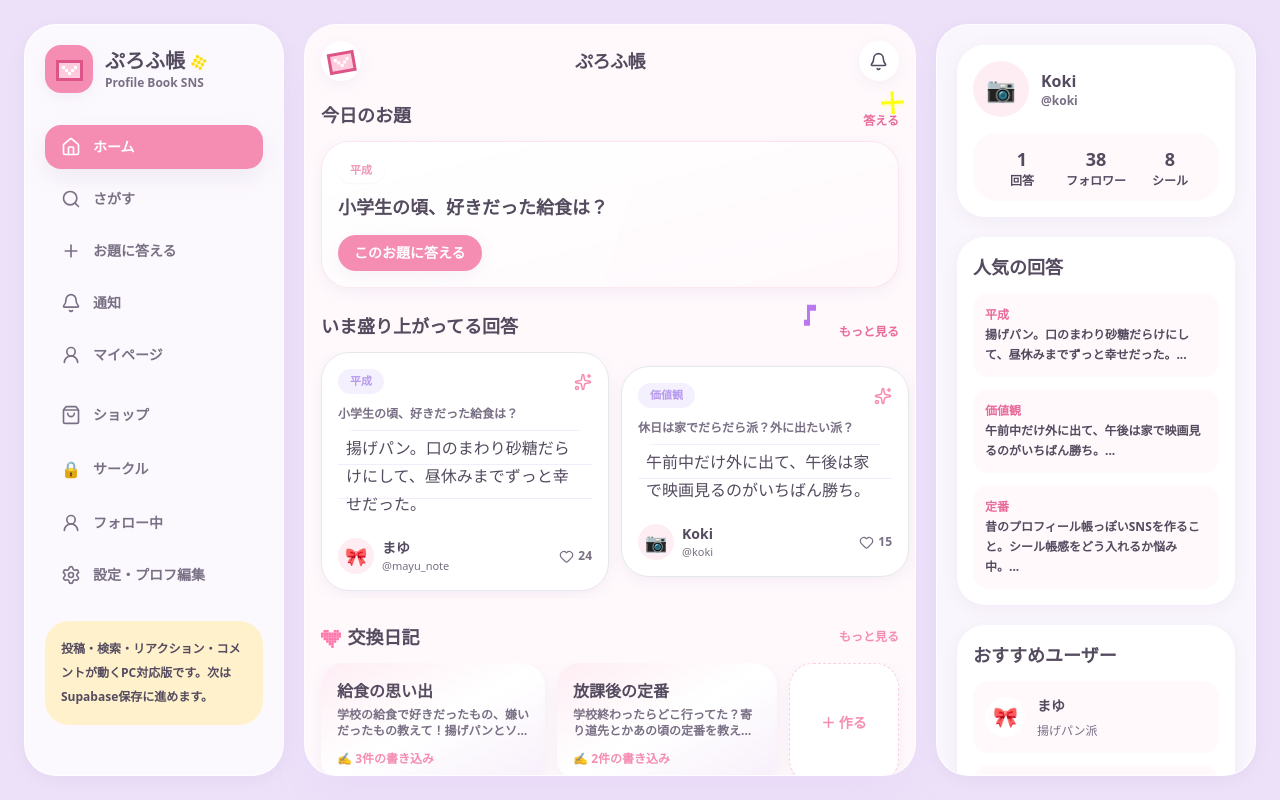
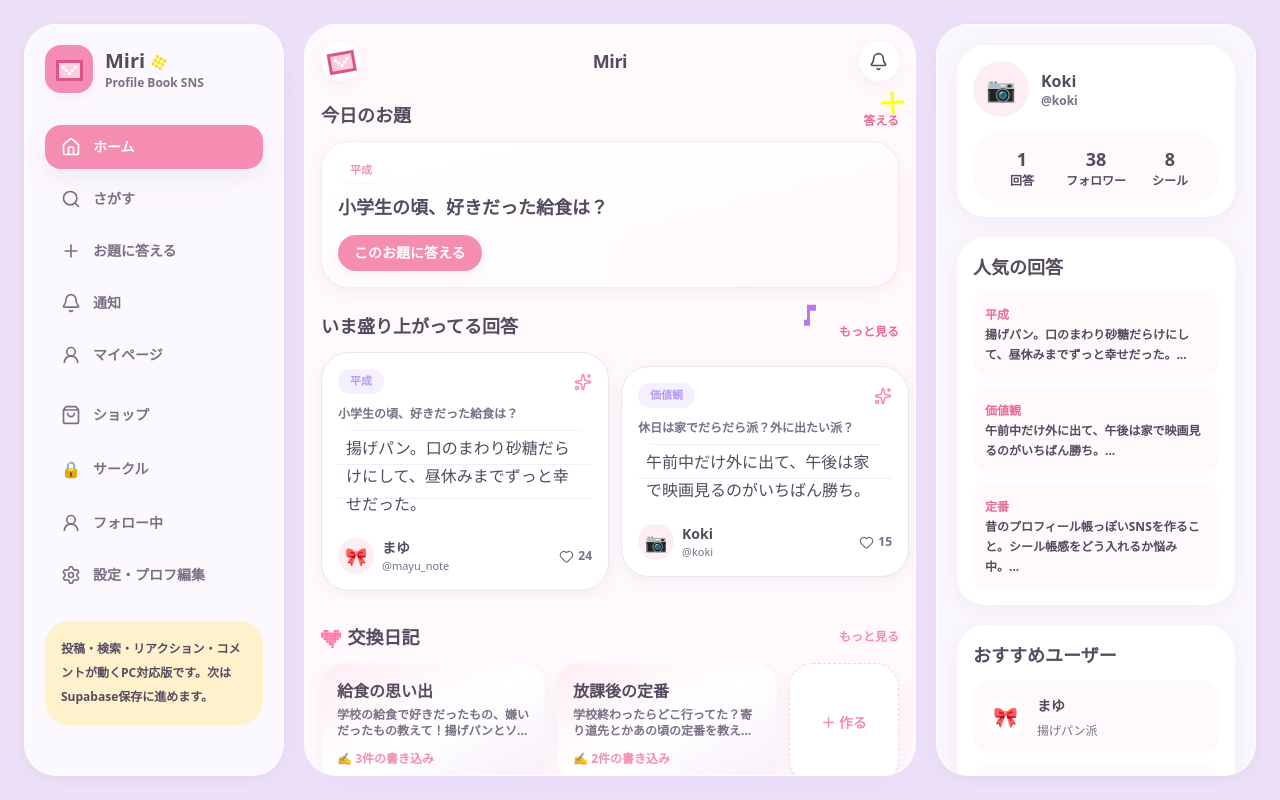
Before and after one commit to tokutoku0519/profilebook-sns-v3-responsive-pc, a Next.js app: page / in a window 1280 px wide. Built offline with nearby package versions, Linux system fonts and the light colour scheme; a web font is replaced by a local one.

Commit message:
Rename app to Miri, add app icon

```diff
--- a/src/app/layout.tsx
+++ b/src/app/layout.tsx
@@ -2,8 +2,12 @@ import './globals.css';
 import type { Metadata } from 'next';
 
 export const metadata: Metadata = {
-  title: 'プロフィール帳SNS',
-  description: '平成プロフィール帳 × シール帳 × SNS のMVPプロトタイプ'
+  title: 'Miri',
+  description: '平成プロフィール帳 × シール帳 × SNS',
+  icons: {
+    icon: '/icon.png',
+    apple: '/icon.png',
+  },
 };
 
 export default function RootLayout({ children }: { children: React.ReactNode }) {
--- a/src/app/page.tsx
+++ b/src/app/page.tsx
@@ -499,7 +499,7 @@ function DesktopNav({ active, go }: { active: TabKey; go: (s: Screen) => void })
   ];
   return (
     <aside className="hidden h-[calc(100vh-48px)] w-[260px] shrink-0 rounded-[32px] border border-white/70 bg-white/80 p-5 shadow-card backdrop-blur lg:block">
-      <div className="mb-8 flex items-center gap-3"><div className="grid h-12 w-12 place-items-center rounded-2xl bg-pink shadow-card"><RetroMail /></div><div><p className="flex items-center gap-1.5 text-xl font-black">ぷろふ帳<RetroMiniStar /></p><p className="text-xs font-bold text-muted">Profile Book SNS</p></div></div>
+      <div className="mb-8 flex items-center gap-3"><div className="grid h-12 w-12 place-items-center rounded-2xl bg-pink shadow-card"><RetroMail /></div><div><p className="flex items-center gap-1.5 text-xl font-black">Miri<RetroMiniStar /></p><p className="text-xs font-bold text-muted">Profile Book SNS</p></div></div>
       <nav className="space-y-2">
         {items.map((item) => { const Icon = item.icon; const isActive = active === item.key; return (
           <button key={item.key} onClick={() => go(item.screen)} className={`flex w-full items-center gap-3 rounded-2xl px-4 py-3 text-left text-sm font-black transition ${isActive ? 'bg-pink text-white shadow-floating' : 'text-muted hover:bg-pink/10 hover:text-ink'}`}>
@@ -584,7 +584,7 @@ function DesktopShell({ children, active, go, answers, avatarUrl }: { children:
   );
 }
 
-function AppHeader({ title = 'ぷろふ帳', back = false, onBack, onBell }: { title?: string; back?: boolean; onBack?: () => void; onBell?: () => void }) {
+function AppHeader({ title = 'Miri', back = false, onBack, onBell }: { title?: string; back?: boolean; onBack?: () => void; onBell?: () => void }) {
   return (
     <header className="sticky top-0 z-20 flex h-16 items-center justify-between bg-base/90 px-4 pt-2 backdrop-blur">
       <button onClick={back ? onBack : undefined} className="grid h-10 w-10 place-items-center rounded-full bg-white shadow-card">
@@ -2047,7 +2047,7 @@ function MyPageScreen({ go, answers, avatarUrl }: { go: (s: Screen, answerId?: s
         >
           <div className="flex items-center justify-between">
             <div>
-              <p className="text-[11px] font-black text-white/70">ぷろふ帳</p>
+              <p className="text-[11px] font-black text-white/70">Miri</p>
               <p className="text-xl font-black text-white">🛍 ショップ</p>
               <p className="mt-1 text-xs font-bold text-white/80">テーマ・シール・デコをゲットしよう</p>
             </div>
@@ -2803,10 +2803,10 @@ const SHOP_ITEMS: Record<ShopCategory, { id: string; name: string; preview: stri
     { id: 'art-frame', name: '🎨 アートフレーム', preview: '❋ ────── ❋', price: 200, owned: false },
   ],
   font: [
-    { id: 'tegaki', name: '📝 てがき体', preview: 'ぷろふ帳', price: 100, owned: false },
-    { id: 'pop', name: '💫 ポップ体', preview: 'ぷろふ帳', price: 100, owned: false },
-    { id: 'elegant', name: '✒ エレガント体', preview: 'ぷろふ帳', price: 120, owned: false },
-    { id: 'maru', name: '🌸 丸ゴシック', preview: 'ぷろふ帳', price: 100, owned: false },
+    { id: 'tegaki', name: '📝 てがき体', preview: "Miri", price: 100, owned: false },
+    { id: 'pop', name: '💫 ポップ体', preview: "Miri", price: 100, owned: false },
+    { id: 'elegant', name: '✒ エレガント体', preview: "Miri", price: 120, owned: false },
+    { id: 'maru', name: '🌸 丸ゴシック', preview: "Miri", price: 100, owned: false },
   ],
 };
 
@@ -2829,7 +2829,7 @@ function ShopScreen({ go }: { go: (s: Screen) => void }) {
       <div className="mx-4 mt-3 rounded-[28px] bg-gradient-to-r from-pink to-purple p-5 shadow-floating">
         <div className="flex items-start justify-between">
           <div>
-            <p className="text-[11px] font-black text-white/70">ぷろふ帳プレミアム</p>
+            <p className="text-[11px] font-black text-white/70">Miriプレミアム</p>
             <p className="mt-0.5 text-xl font-black text-white">全アイテムが使い放題</p>
             <p className="mt-1 text-xs font-bold text-white/80">テーマ・シール・デコ・フォントをすべて解放</p>
             <button className="mt-4 rounded-full bg-white px-5 py-2 text-sm font-black text-pinkStrong shadow-card active:scale-[0.98]">
```
Also changed, not shown: 1 other file (tests, documents, lock files or other folders).
